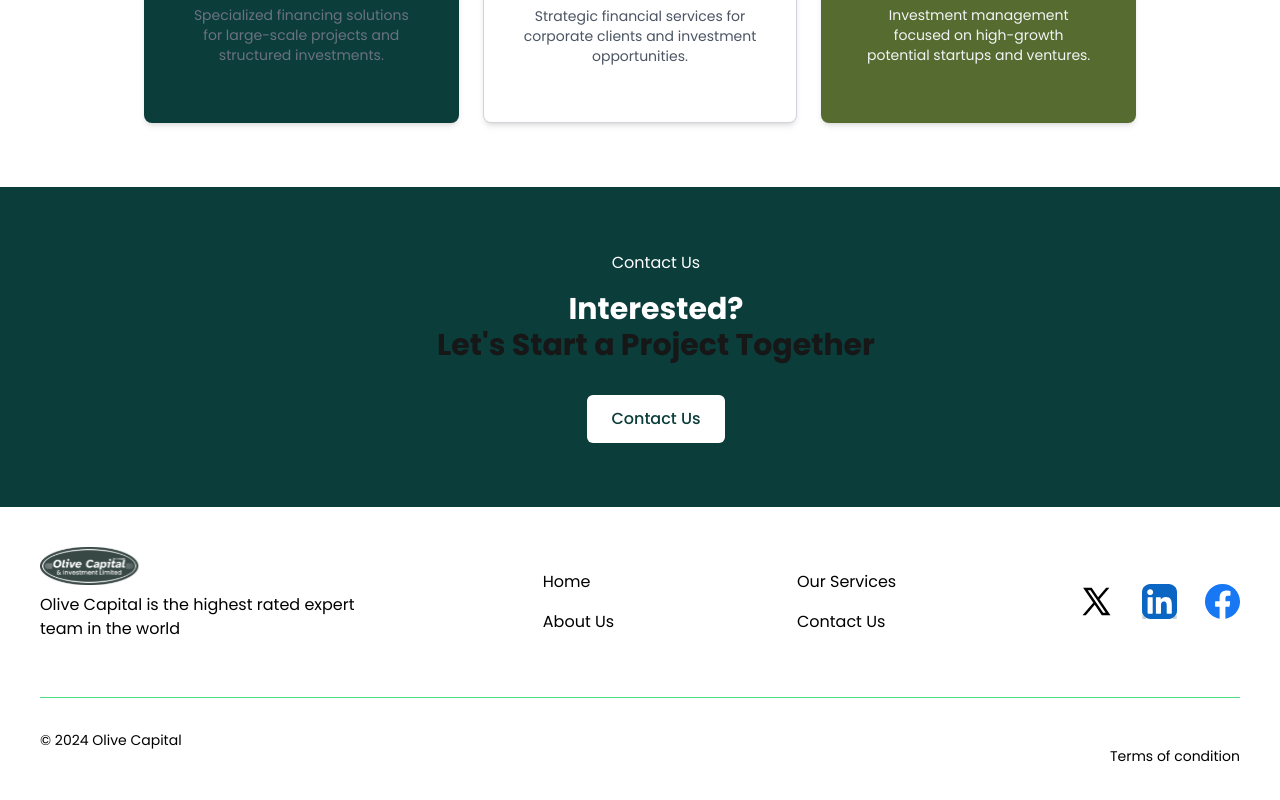
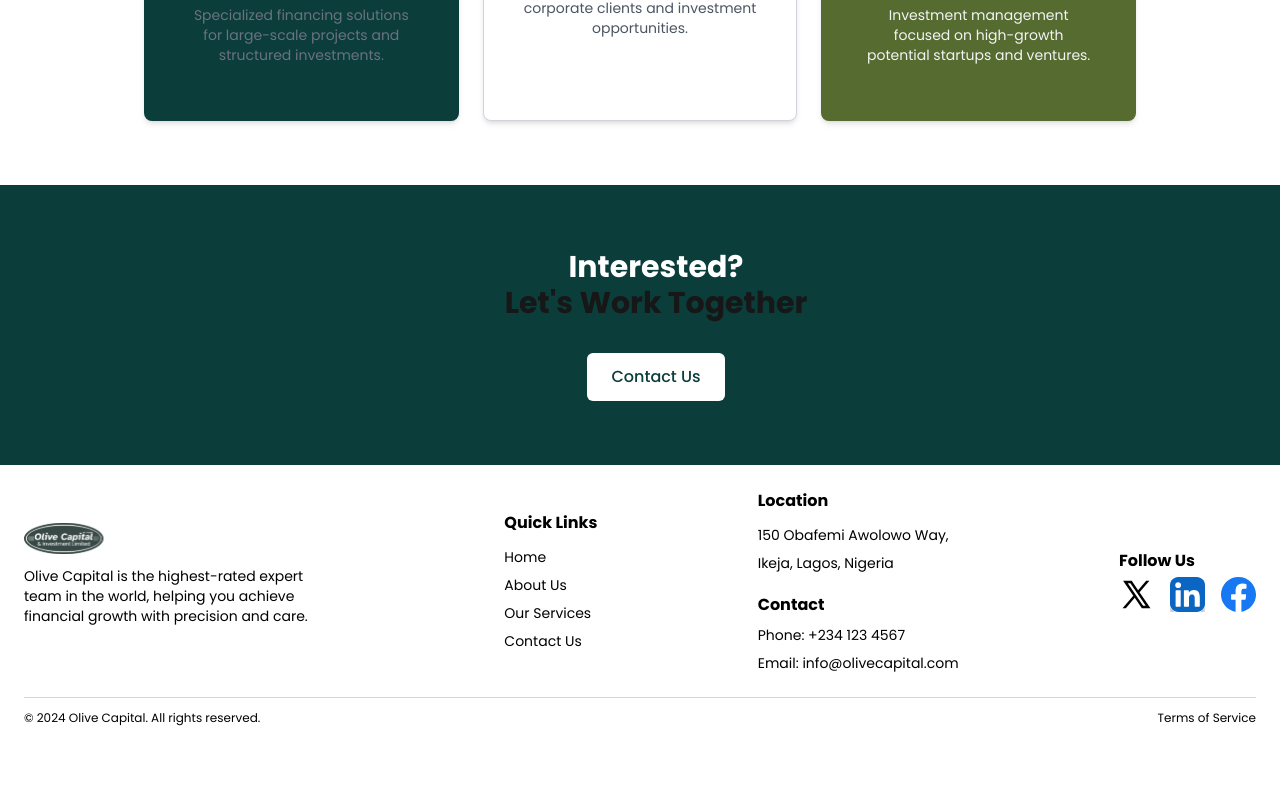
Before and after one commit to danielopara/olive-capital-website, a Next.js app: page / in a window 1280 px wide. Shown: the part 2695-3495 px from the top of the page. After the commit the page ends 3445 px from the top, so only its background shows below. Built offline with nearby package versions, Linux system fonts and the light colour scheme.

Commit message:
updated the design

```diff
--- a/app/components/ContactUs.tsx
+++ b/app/components/ContactUs.tsx
@@ -5,11 +5,8 @@ const ContactSection = () => {
     <div className="w-full bg-[#0B3D3B] px-4 md:pl-12 py-16">
       <div className="flex flex-col md:flex-row justify-center items-center md:items-start space-y-8 md:space-y-0 md:space-x-8">
         <div className="text-center">
-          <h2 className="text-l text-white mb-4">Contact Us</h2>
-          <p className="text-3xl font-bold text-white ">Interested?</p>
-          <p className="text-3xl font-bold mb-8">
-            {"Let's Start a Project Together"}
-          </p>
+          <p className="text-3xl font-bold text-white">Interested?</p>
+          <p className="text-3xl font-bold mb-8">{"Let's Work Together"}</p>
           <a
             href="/contact"
             className="inline-block bg-white text-[#0B3D3B] font-medium px-6 py-3 rounded-md hover:bg-gray-200 transition-colors duration-300"
--- a/app/components/Footer.tsx
+++ b/app/components/Footer.tsx
@@ -1,58 +1,65 @@
 import React from "react";
 import Image from "next/image";
-// import MobileAppButton from "./MobileAppButton";
 import SocialButton from "./SocialButton";
 
 export default function Footer() {
   const currentYear = new Date().getFullYear();
 
   return (
-    <footer className="bg-[#FFFFFF] text-white p-6 md:p-10 w-full flex flex-col">
-      {/* Main section with logo and buttons */}
+    <footer className="bg-[#FFFFFF] text-black p-4 md:p-6 w-full flex flex-col">
+      {/* Main section with logo and introduction */}
       <div className="flex flex-col md:flex-row justify-between items-start md:items-center space-y-6 md:space-y-0">
-        <div className="flex flex-col items-start gap-3s">
-          <h3 className="text-black text-2xl mb-2">
+        {/* Company info section */}
+        <div className="flex flex-col items-start gap-2">
+          <h3 className="text-black text-xl mb-1">
             <a href="/">
-              <Image src="/icon.svg" width={99} height={32} alt="nav logo" />
+              <Image src="/icon.svg" width={80} height={28} alt="nav logo" />
             </a>
           </h3>
-          <p className="mb-4 max-w-xs text-left text-black">
-            Olive Capital is the highest rated expert team in the world
+          <p className="text-sm mb-3 max-w-xs text-left text-black">
+            Olive Capital is the highest-rated expert team in the world, helping
+            you achieve financial growth with precision and care.
           </p>
-          {/* Mobile app buttons for Playstore and Appstore */}
-          {/* <div className="flex space-x-4">
-            <MobileAppButton playstore />
-            <MobileAppButton appstore />
-          </div> */}
-        </div>
-        <div className="flex flex-col justify-between text-black gap-4">
-          <a href="">Home</a>
-          <a href="">About Us</a>
         </div>
 
-        <div className="flex flex-col justify-between text-black gap-4">
-          <a href="">Our Services</a>
-          <a href="">Contact Us</a>
+        {/* Navigation Links */}
+        <div className="flex flex-col text-black gap-2 text-sm">
+          <h4 className="font-bold mb-1 text-base">Quick Links</h4>
+          <a href="/">Home</a>
+          <a href="/about">About Us</a>
+          <a href="/services/financial-advisory-services">Our Services</a>
+          <a href="/contact">Contact Us</a>
         </div>
+
+        {/* Location and Contact Section */}
+        <div className="flex flex-col text-black gap-2 text-sm">
+          <h4 className="font-bold mb-1 text-base">Location</h4>
+          <p>150 Obafemi Awolowo Way,</p>
+          <p>Ikeja, Lagos, Nigeria</p>
+          <h4 className="font-bold mt-3 text-base">Contact</h4>
+          <p>Phone: +234 123 4567</p>
+          <p>Email: info@olivecapital.com</p>
+        </div>
+
         {/* Social buttons section */}
-        <div className="flex flex-row space-x-5 md:space-x-7">
-          <SocialButton twitter />
-          <SocialButton linkedin />
-          <SocialButton facebook />
-          {/* <SocialButton ig /> */}
+        <div className="flex flex-col items-start">
+          <h4 className="font-bold mb-1 text-base">Follow Us</h4>
+          <div className="flex flex-row space-x-4">
+            <SocialButton twitter />
+            <SocialButton linkedin />
+            <SocialButton facebook />
+          </div>
         </div>
       </div>
 
       {/* Footer bottom */}
-      <div className="border-t border-green-400 mt-10 pt-4 flex flex-col md:flex-row justify-center md:justify-between items-center">
-        <small className="text-center md:text-left text-sm text-black">
-          &copy; {currentYear} Olive Capital
-          {/* Terms and conditions */}
+      <div className="border-t border-gray-300 mt-6 pt-3 flex flex-col md:flex-row justify-center md:justify-between items-center text-sm">
+        <small className="text-center md:text-left text-xs text-black">
+          &copy; {currentYear} Olive Capital. All rights reserved.
         </small>
-        <div className="flex flex-col md:flex-row justify-end md:justify-end mt-8 space-y-2 md:space-y-0 md:space-x-4 text-sm text-black">
-          {/* <a href="#">Help</a> */}
-          <a href="#">Terms of condition</a>
-          {/* <a href="/policy">Privacy policy</a> */}
+        <div className="flex flex-col md:flex-row justify-end mt-4 md:mt-0 space-y-1 md:space-y-0 md:space-x-3 text-xs text-black">
+          <a href="/terms">Terms of Service</a>
+          {/* <a href="/policy">Privacy Policy</a> */}
         </div>
       </div>
     </footer>
--- a/app/components/Nav.tsx
+++ b/app/components/Nav.tsx
@@ -63,7 +63,7 @@ const Nav: React.FC = () => {
     },
     {
       href: "/service/corporate-finance",
-      label: "Corporate Finance & Investment Banking",
+      label: "Investment Banking",
       id: "corporate-finance",
     },
     {
@@ -119,12 +119,20 @@ const Nav: React.FC = () => {
   }, [isMenuOpen]);
 
   const renderServiceDropdown = (): JSX.Element => {
+    const clickableLinks = [
+      "financial-advisory",
+      "portfolio-management",
+      "securities-trading",
+    ];
+
     return (
       <div
         id="service-dropdown"
         className="absolute top-full left-0 mt-2 bg-white shadow-lg rounded-lg border border-gray-200 z-50 min-w-[250px]"
       >
-        {serviceSubLinks.map((subLink) => (
+        {serviceSubLinks.map((subLink) => {
+          const isClickable = clickableLinks.includes(subLink.id);
+          return isClickable ? (
             <Link
               key={subLink.id}
               href={subLink.href}
@@ -136,7 +144,15 @@ const Nav: React.FC = () => {
             >
               {subLink.label}
             </Link>
-        ))}
+          ) : (
+            <span
+              key={subLink.id}
+              className="block px-4 py-2 text-gray-400 text-sm cursor-not-allowed"
+            >
+              {subLink.label}
+            </span>
+          );
+        })}
       </div>
     );
   };
--- a/app/components/WhatWeOffer.tsx
+++ b/app/components/WhatWeOffer.tsx
@@ -119,7 +119,7 @@ const OurServices: React.FC = () => {
           className="rounded-md"
         />
       ),
-      title: "Corporate Finance & Investment Banking",
+      title: "Investment Banking",
       description:
         "Strategic financial services for corporate clients and investment opportunities.",
       colorClass: "bg-white text-[#0B3D3B] border border-gray-300",
--- a/app/contact/page.tsx
+++ b/app/contact/page.tsx
@@ -1,6 +1,6 @@
 import React from "react";
 import ContactHero from "./ContactHero";
-import Advice from "../about/Advice";
+// import Advice from "../about/Advice";
 // import ContactUs from "../components/ContactUs";
 import Location from "./Location";
 import Contact from "./Contact";
@@ -11,7 +11,7 @@ export default function page() {
       <ContactHero />
       <Contact />
       <Location />
-      <Advice />
+      {/* <Advice /> */}
       {/* <ContactUs /> */}
     </main>
   );
--- a/app/service/financial-advisory-services/page.tsx
+++ b/app/service/financial-advisory-services/page.tsx
@@ -1,6 +1,6 @@
 import React from "react";
 import ServiceHero from "./ServiceHero";
-import ContactUs from "../../components/ContactUs";
+// import ContactUs from "../../components/ContactUs";
 import ServiceDescription from "./ServiceDescription";
 
 export default function page() {
@@ -9,7 +9,7 @@ export default function page() {
       <ServiceHero />
       {/* <WhatWeDo /> */}
       <ServiceDescription />
-      <ContactUs />
+      {/* <ContactUs /> */}
     </div>
   );
 }
--- a/app/service/fund-portfolio-management/page.tsx
+++ b/app/service/fund-portfolio-management/page.tsx
@@ -1,6 +1,6 @@
 import React from "react";
 import ServiceHero from "./ServiceHero";
-import ContactUs from "../../components/ContactUs";
+// import ContactUs from "../../components/ContactUs";
 import ServiceDescription from "./ServiceDescription";
 
 export default function page() {
@@ -9,7 +9,7 @@ export default function page() {
       <ServiceHero />
       {/* <WhatWeDo /> */}
       <ServiceDescription />
-      <ContactUs />
+      {/* <ContactUs /> */}
     </div>
   );
 }
--- a/app/service/securities-commodities-trading/page.tsx
+++ b/app/service/securities-commodities-trading/page.tsx
@@ -1,6 +1,6 @@
 import React from "react";
 import ServiceHero from "./ServiceHero";
-import ContactUs from "../../components/ContactUs";
+// import ContactUs from "../../components/ContactUs";
 import ServiceDescription from "./ServiceDescription";
 
 export default function page() {
@@ -9,7 +9,7 @@ export default function page() {
       <ServiceHero />
       {/* <WhatWeDo /> */}
       <ServiceDescription />
-      <ContactUs />
+      {/* <ContactUs /> */}
     </div>
   );
 }
```
Lines whose indentation alone changed are shown as unchanged.
